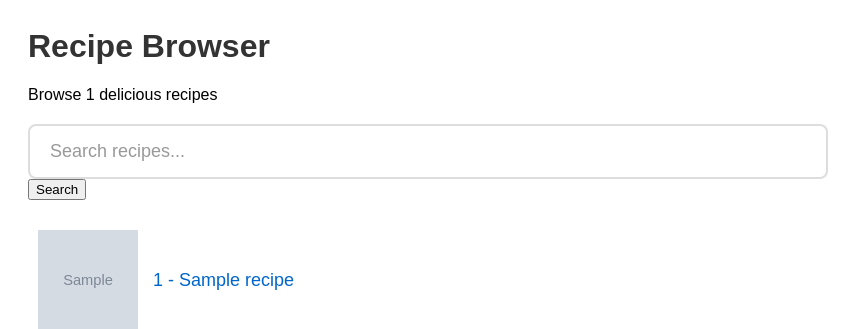
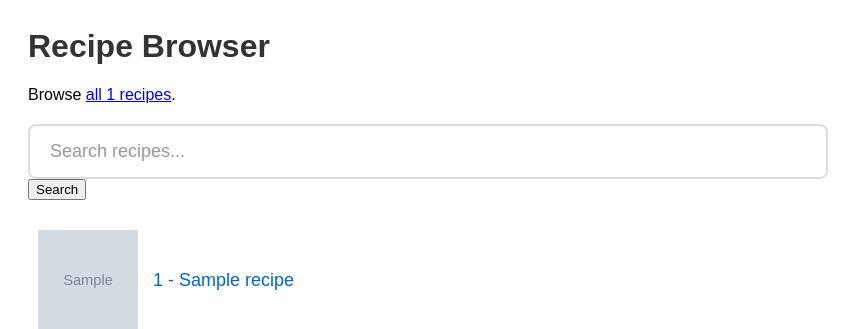
Before and after one commit to timcolson/workshop-1001, a Flask app: template templates/home.html in a window 1280 px wide. Shown: the top 329 px of the page, without its empty margins (0-863 px from the left). Run offline with Flask 3, Linux system fonts and the light colour scheme; the template is opened without the code that fills it: most values are stand-ins (such as "Sample title", 1, 10 or a date in 2020); grey boxes marked "Sample" are stand-in pictures; parts of the project's set-up code (start-up, migrations or seed data) failed here and were passed over.

Commit message:
Add link back to home
Useful after dynamic search is implemented, and you want to return to
browsing.

```diff
--- a/templates/home.html
+++ b/templates/home.html
@@ -4,7 +4,7 @@
 
 {% block content %}
 <h1>Recipe Browser</h1>
-<p>Browse {{ total_recipes }} delicious recipes</p>
+<p>Browse  <a href="{{ url_for('home') }}">all {{ total_recipes }} recipes</a>.</p>
 
 <div class="search-box">
     <form action="{{ url_for('search_recipes') }}" method="get">
```
